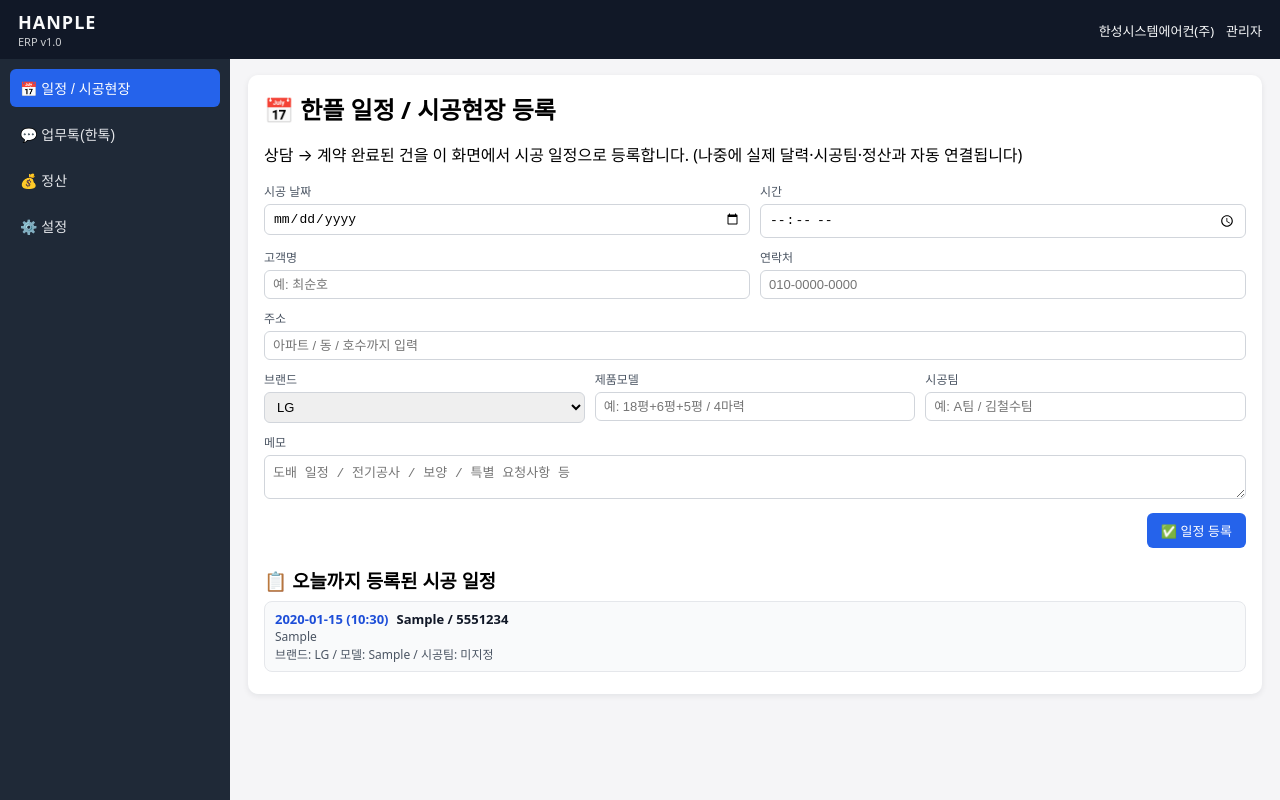
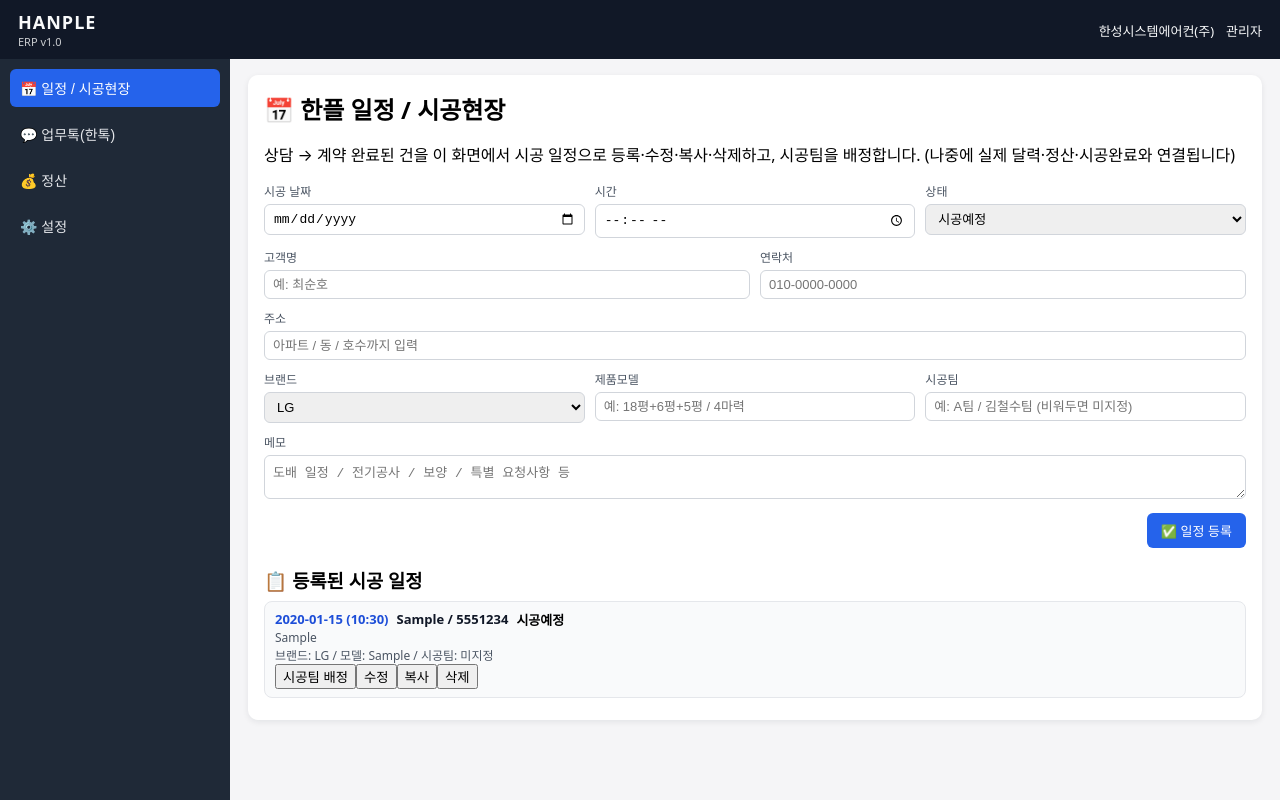
Before and after one commit to hit308277-cloud/hanple-v1, a React (Vite) app: page / in a window 1280 px wide. Both pictures are taken after typing "2020-01-15", "10:30", "Sample", "5551234", "Sample", "Sample" into the empty fields and a click on the button "✅ 일정 등록". Built offline with nearby package versions, Linux system fonts and the light colour scheme.

Commit message:
Enhance job management in CalendarView component
Refactor CalendarView to handle job editing and status updates.

```diff
--- a/src/CalendarView.jsx
+++ b/src/CalendarView.jsx
@@ -10,12 +10,16 @@ const INIT_FORM = {
   brand: "LG",
   model: "",
   team: "",
+  status: "시공예정", // 상담 / 계약 / 시공예정 / 시공완료 / 정산완료
   memo: "",
 };
+
+const STATUS_OPTIONS = ["상담", "계약", "시공예정", "시공완료", "정산완료"];
 
 function CalendarView() {
   const [form, setForm] = useState(INIT_FORM);
   const [jobs, setJobs] = useState([]);
+  const [editingId, setEditingId] = useState(null); // 수정 중인 일정 id
 
   // 입력 변경 처리
   const handleChange = (e) => {
@@ -23,33 +27,113 @@ function CalendarView() {
     setForm((prev) => ({ ...prev, [name]: value }));
   };
 
-  // 일정 등록 버튼
+  // 일정 등록 / 수정 저장
   const handleSubmit = (e) => {
     e.preventDefault();
-    // 최소 필수값 체크 (날짜, 고객명, 주소 정도만)
+
     if (!form.date || !form.customerName || !form.address) {
       alert("날짜, 고객명, 주소는 필수입니다.");
       return;
     }
 
-    const newJob = {
-      id: Date.now(),
-      ...form,
-    };
+    if (editingId) {
+      // 수정 모드
+      setJobs((prev) =>
+        prev.map((job) =>
+          job.id === editingId
+            ? {
+                ...job,
+                ...form,
+              }
+            : job
+        )
+      );
+      setEditingId(null);
+    } else {
+      // 신규 등록
+      const newJob = {
+        id: Date.now(),
+        ...form,
+      };
+      setJobs((prev) => [newJob, ...prev]);
+    }
 
-    setJobs((prev) => [newJob, ...prev]);
     setForm(INIT_FORM);
+  };
+
+  // 일정 삭제
+  const handleDelete = (id) => {
+    if (!window.confirm("이 일정을 삭제할까요?")) return;
+    setJobs((prev) => prev.filter((job) => job.id !== id));
+    if (editingId === id) {
+      setEditingId(null);
+      setForm(INIT_FORM);
+    }
+  };
+
+  // 일정 수정 버튼 → 폼에 불러오기
+  const handleEdit = (job) => {
+    setForm({
+      date: job.date || "",
+      time: job.time || "",
+      customerName: job.customerName || "",
+      phone: job.phone || "",
+      address: job.address || "",
+      brand: job.brand || "LG",
+      model: job.model || "",
+      team: job.team || "",
+      status: job.status || "시공예정",
+      memo: job.memo || "",
+    });
+    setEditingId(job.id);
+    window.scrollTo({ top: 0, behavior: "smooth" });
+  };
+
+  // 일정 복사 → 폼에 불러오되 id는 새로
+  const handleCopy = (job) => {
+    setForm({
+      date: "", // 날짜는 비워둠 (새 일정)
+      time: "",
+      customerName: job.customerName || "",
+      phone: job.phone || "",
+      address: job.address || "",
+      brand: job.brand || "LG",
+      model: job.model || "",
+      team: "", // 시공팀은 다시 배정할 수 있게 비움
+      status: "시공예정",
+      memo: job.memo || "",
+    });
+    setEditingId(null);
+    window.scrollTo({ top: 0, behavior: "smooth" });
+  };
+
+  // 시공팀 배정/변경
+  const handleAssignTeam = (jobId) => {
+    const name = window.prompt(
+      "시공팀 이름을 입력하세요.\n예: A팀 / B팀 / 김철수팀"
+    );
+    if (!name) return;
+    setJobs((prev) =>
+      prev.map((job) =>
+        job.id === jobId
+          ? {
+              ...job,
+              team: name,
+            }
+          : job
+      )
+    );
   };
 
   return (
     <div className="panel">
-      <h2>📅 한플 일정 / 시공현장 등록</h2>
+      <h2>📅 한플 일정 / 시공현장</h2>
       <p className="panel-sub">
-        상담 → 계약 완료된 건을 이 화면에서 시공 일정으로 등록합니다.
-        (나중에 실제 달력·시공팀·정산과 자동 연결됩니다)
+        상담 → 계약 완료된 건을 이 화면에서 시공 일정으로 등록·수정·복사·삭제하고,
+        시공팀을 배정합니다. (나중에 실제 달력·정산·시공완료와 연결됩니다)
       </p>
 
-      {/* 일정등록 폼 */}
+      {/* 일정 등록 / 수정 폼 */}
       <form className="job-form" onSubmit={handleSubmit}>
         <div className="job-form-row">
           <div className="job-field">
@@ -70,6 +154,20 @@ function CalendarView() {
               value={form.time}
               onChange={handleChange}
             />
+          </div>
+          <div className="job-field">
+            <label>상태</label>
+            <select
+              name="status"
+              value={form.status}
+              onChange={handleChange}
+            >
+              {STATUS_OPTIONS.map((s) => (
+                <option key={s} value={s}>
+                  {s}
+                </option>
+              ))}
+            </select>
           </div>
         </div>
 
@@ -143,7 +241,7 @@ function CalendarView() {
               name="team"
               value={form.team}
               onChange={handleChange}
-              placeholder="예: A팀 / 김철수팀"
+              placeholder="예: A팀 / 김철수팀 (비워두면 미지정)"
             />
           </div>
         </div>
@@ -162,15 +260,20 @@ function CalendarView() {
         </div>
 
         <div className="job-form-actions">
+          {editingId && (
+            <span className="editing-badge">
+              ✏️ 수정 중입니다 (저장 시 해당 일정이 업데이트됩니다)
+            </span>
+          )}
           <button type="submit" className="primary-btn">
-            ✅ 일정 등록
+            {editingId ? "💾 수정 저장" : "✅ 일정 등록"}
           </button>
         </div>
       </form>
 
       {/* 등록된 일정 목록 */}
       <div className="job-list">
-        <h3>📋 오늘까지 등록된 시공 일정</h3>
+        <h3>📋 등록된 시공 일정</h3>
         {jobs.length === 0 && (
           <p className="empty-text">아직 등록된 일정이 없습니다.</p>
         )}
@@ -185,19 +288,56 @@ function CalendarView() {
                 <span className="job-customer">
                   {job.customerName} / {job.phone || "연락처 미입력"}
                 </span>
+                <span className={`status-badge status-${job.status}`}>
+                  {job.status}
+                </span>
               </div>
+
               <div className="job-sub">
                 <span>{job.address}</span>
               </div>
+
               <div className="job-sub">
                 <span>
                   브랜드: {job.brand} / 모델: {job.model || "미입력"} / 시공팀:{" "}
                   {job.team || "미지정"}
                 </span>
               </div>
+
               {job.memo && (
                 <div className="job-memo">메모: {job.memo}</div>
               )}
+            </div>
+
+            <div className="job-item-actions">
+              <button
+                type="button"
+                className="secondary-btn"
+                onClick={() => handleAssignTeam(job.id)}
+              >
+                {job.team ? "시공팀 변경" : "시공팀 배정"}
+              </button>
+              <button
+                type="button"
+                className="secondary-btn"
+                onClick={() => handleEdit(job)}
+              >
+                수정
+              </button>
+              <button
+                type="button"
+                className="secondary-btn"
+                onClick={() => handleCopy(job)}
+              >
+                복사
+              </button>
+              <button
+                type="button"
+                className="danger-btn"
+                onClick={() => handleDelete(job.id)}
+              >
+                삭제
+              </button>
             </div>
           </div>
         ))}
```
